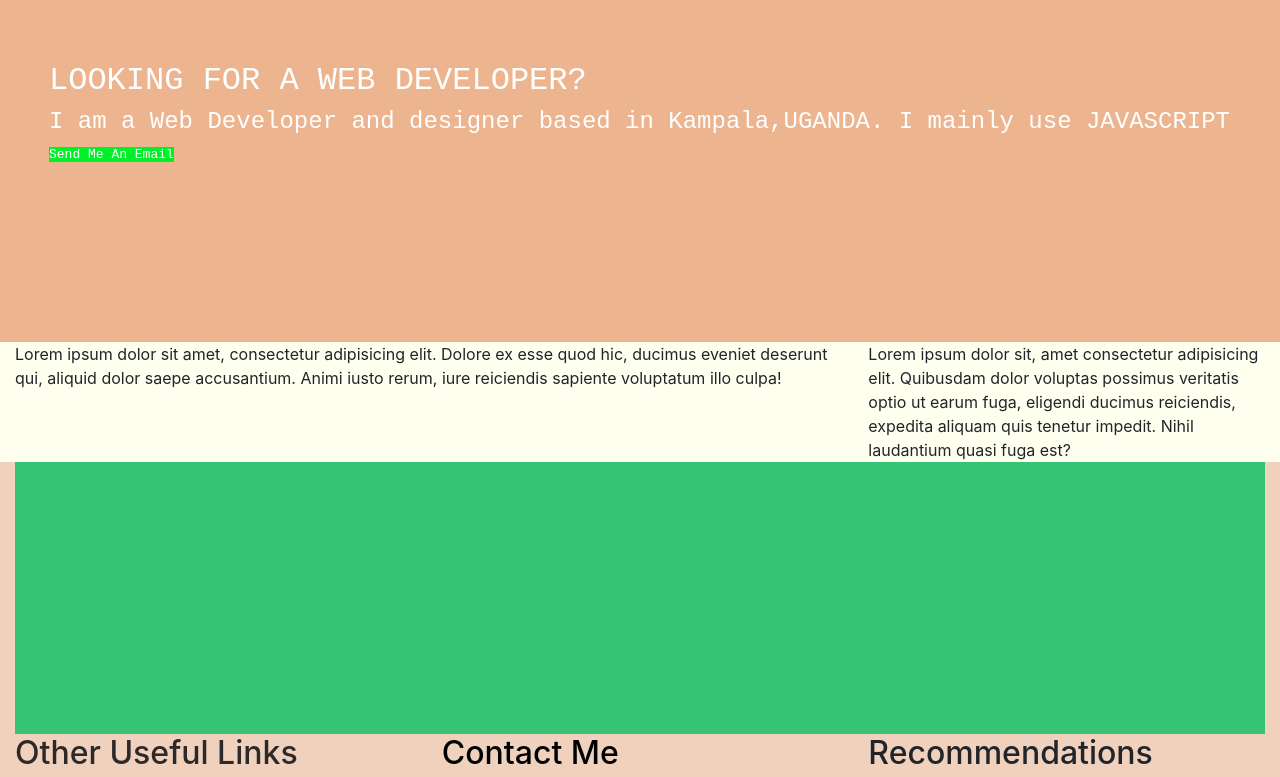
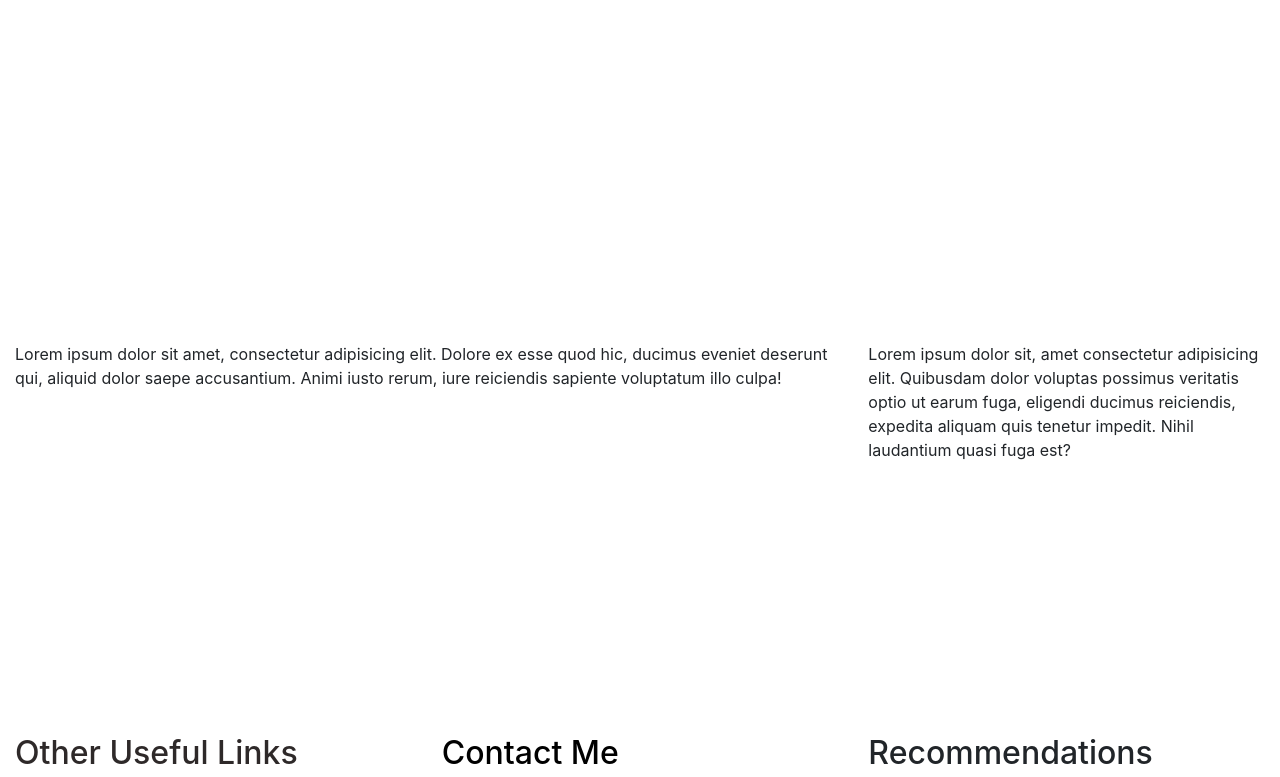
Before and after one commit to tusimegod123/personalwebsite, a plain HTML site: page index.html in a window 1280 px wide. Shown: the part 741-1518 px from the top of the page. Drawn offline with nearby package versions, Linux system fonts and the light colour scheme.

Commit message:
Added online bootstrap

```diff
--- a/css/blog.css
+++ b/css/blog.css
@@ -2,7 +2,7 @@ body{
     margin: 0;
     line-height: 1.5;
     color: #212529;
-    background-color: whitesmoke;
+    background-color: beige;
     font-family: Georgia, 'Times New Roman', Times, serif;
 
 }
--- a/css/home.css
+++ b/css/home.css
@@ -1,9 +1,10 @@
 body{
+    background-color: purple;
     margin: 0;
     font-family: -apple-system, BlinkMacSystemFont, "Segoe UI", Roboto, "Helvetica Neue", Arial, "Noto Sans", sans-serif, "Apple Color Emoji", "Segoe UI Emoji", "Segoe UI Symbol", "Noto Color Emoji";
     line-height: 1.5;
     color: #212529;
-    background-color: rgba(206, 110, 47, 0.315);
+
 
 }
 .container1{
@@ -21,10 +22,10 @@ body{
 
 }
 header {
-    background-color: chartreuse;
+
 }
 header::after{
-    content: ;
+
     display: table;
     clear: both;
 }
@@ -65,14 +66,14 @@ nav li{
 
   }
  #mainfooter{
-background-color: rgb(53, 196, 117);
+
 height: 272px;
 color: azure;
 
   }
 
   footer{
-    background-color:  rgb(6, 112, 98);
+
     text-align: center;
     color: aliceblue;
   }
--- a/index.html
+++ b/index.html
@@ -6,9 +6,11 @@
   <meta name="viewport" content="width=device-width, initial-scale=1.0">
   <meta http-equiv="X-UA-Compatible" content="ie=edge">
   <link rel="stylesheet" href="css/home.css">
-  <link rel="stylesheet" href="css/bootstrap.css">
+  <!-- <link rel="stylesheet" href="css/bootstrap.css"> -->
   <link rel="stylesheet" href="css/style5.css" />
-  <script src="js/modernizr.custom.72111.js"></script>
+  <link href="https://stackpath.bootstrapcdn.com/bootstrap/4.4.1/css/bootstrap.min.css" rel="stylesheet"
+    integrity="sha384-Vkoo8x4CGsO3+Hhxv8T/Q5PaXtkKtu6ug5TOeNV6gBiFeWPGFN9MuhOf23Q9Ifjh" crossorigin="anonymous">
+
   <title>Tusime Godwin</title>
 </head>
 
@@ -45,10 +47,6 @@
           <a class="nav-link " href="blog.html">Blog and News</a>
         </li>
       </ul>
-      <form class="form-inline my-2 my-lg-0">
-        <input class="form-control mr-sm-2" type="search" placeholder="Search" aria-label="Search">
-        <button class="btn btn-outline-success my-2 my-sm-0" type="submit">Search</button>
-      </form>
     </div>
   </nav>
 
@@ -61,7 +59,8 @@
         </div>
 
         <div class="col-md col-md">
-        <h1 style="margin-top: 2px; font-family: 'Times New Roman', Times, serif; font-size: 20px; margin-left: 80px;">
+          <h1
+            style="margin-top: 2px; font-family: 'Times New Roman', Times, serif; font-size: 20px; margin-left: 80px;">
             <b>Hello,</b>
           </h1>
 
@@ -123,20 +122,20 @@
   <!--My gallery-->
 
   <h1 style="text-align: center; color: black;text-decoration-line: underline;">HEAR THIS</h1>
-  <div class="container-fluid"
-    style="height: 350px;background-color: rgba(228, 117, 43, 0.315);color: rgb(229, 226, 226);font-family:monospace;font-weight:200;">
+  <div class="container-fluid" style="height: 350px;color: rgb(229, 226, 226);font-family:monospace;font-weight:200;">
     <div class="row">
       <div class="col">
         <h2 style="margin-left: 34px;margin-top: 70px;color: white;">LOOKING FOR A WEB DEVELOPER?</h2>
-        <H4 style="margin-left: 34px;color: white;">I am a Web Developer and designer based in Kampala,UGANDA. I mainly use
+        <H4 style="margin-left: 34px;color: white;">I am a Web Developer and designer based in Kampala,UGANDA. I mainly
+          use
           JAVASCRIPT</H4>
-        <a href="#" style="color:white; background-color: rgb(2, 240, 42);margin-left: 34px;">Send Me An Email</a>
+        <a href="#" style="color:white; ;margin-left: 34px;">Send Me An Email</a>
       </div>
     </div>
 
   </div>
 
-  <div class="container-fluid" style="background-color: ivory;">
+  <div class="container-fluid">
     <div class="row">
       <div class="col-8">
         Lorem ipsum dolor sit amet, consectetur adipisicing elit. Dolore ex esse quod hic, ducimus eveniet deserunt qui,
@@ -178,7 +177,7 @@
         <p style="text-align: left;"><img src="images/Screen Shot 2020-02-14 at 7.57.32 AM.png" alt=""
             style="width: 7%; border-radius: 50%;"><a href="">WhatsApp</a></p>
       </div>
-      <div class="col-md col-md" >
+      <div class="col-md col-md">
         <h2>Recommendations</h2>
         <p><a href="">Refactory</a></p>
         <p><a href="">Udacity</a></p>
@@ -199,7 +198,10 @@
       </div>
     </div>
   </div>
-  <script src="js/jquery-3.4.1.js"></script>
+  <!-- <script src="js/jquery-3.4.1.js"></script> -->
+  <script src="js/modernizr.custom.72111.js"></script>
+  <script src="https://code.jquery.com/jquery-3.4.1.slim.min.js" integrity="sha384-J6qa4849blE2+poT4WnyKhv5vZF5SrPo0iEjwBvKU7imGFAV0wwj1yYfoRSJoZ+n" crossorigin="anonymous"></script>
+
   <script src="js/bootstrap.js"></script>
   <script src="js/home.js"></script>
 
```
Also changed, not shown: blog.html (+6 -2 lines). Lines whose indentation alone changed are shown as unchanged.
